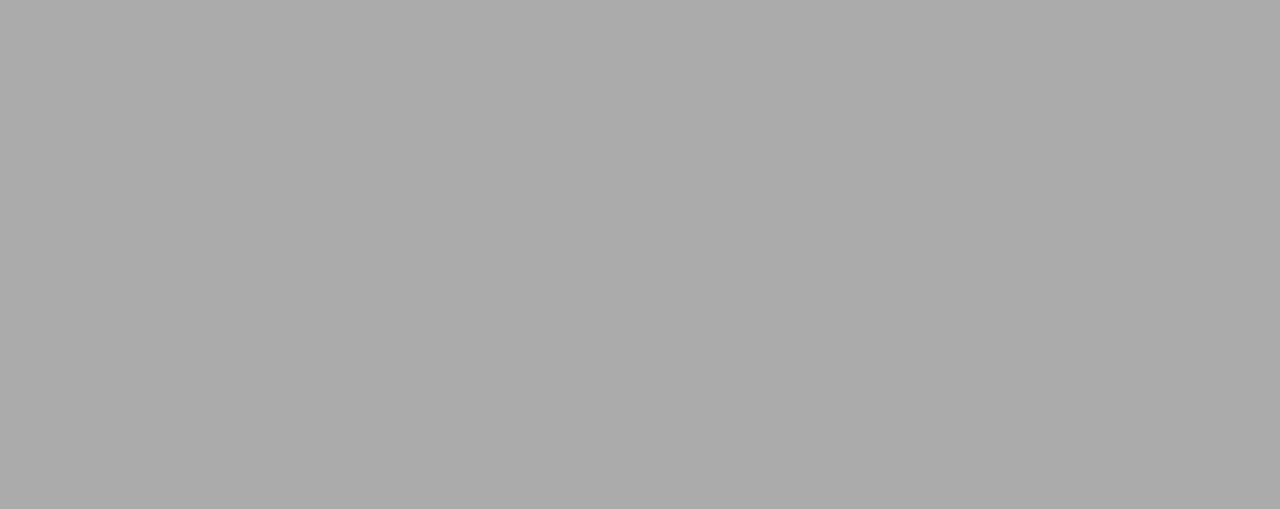
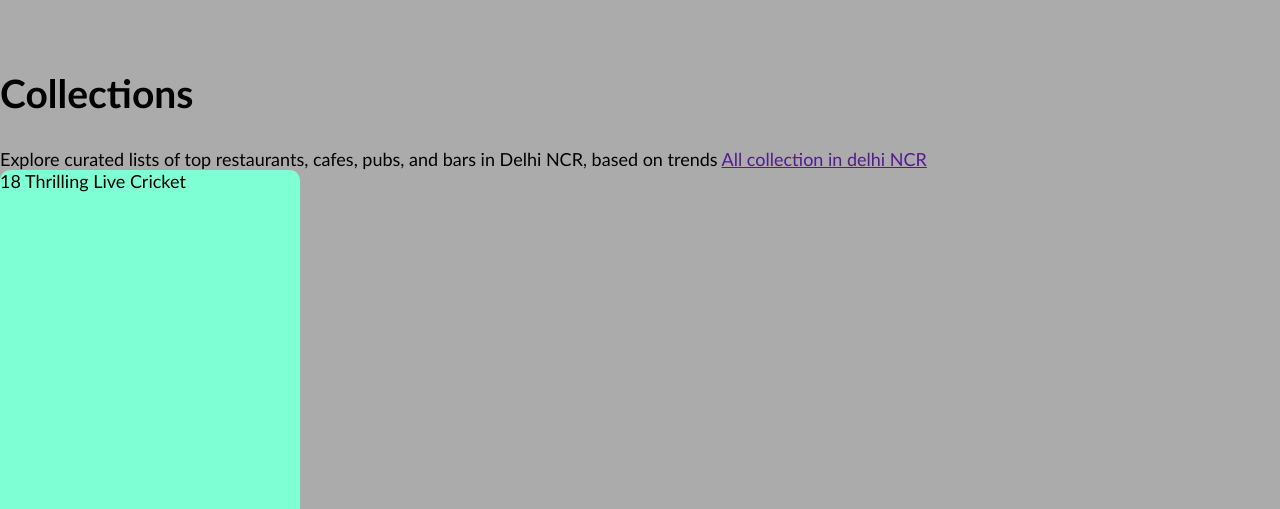
Before and after one commit to preetipanwar/upskill, a React (Vite) app in the folder react/: page / in a window 1280 px wide. Shown: the part 775-1284 px from the top of the page. Before the commit the page ends 813 px from the top, so only its background shows below. Built offline with nearby package versions, Linux system fonts and the light colour scheme.

Commit message:
Collections component

```diff
--- /dev/null
+++ b/react/src/components/zomato/Collectioncard.jsx
@@ -0,0 +1,7 @@
+export default function Collectioncard() {
+  return (
+    <div>
+      <p>18 Thrilling Live Cricket</p>
+    </div>
+  );
+}
--- /dev/null
+++ b/react/src/components/zomato/Collections.jsx
@@ -0,0 +1,18 @@
+import Collectioncard from './Collectioncard';
+
+export default function Collections() {
+  return (
+    <div>
+      <div>
+        <h2>Collections</h2>
+        <p>
+          Explore curated lists of top restaurants, cafes, pubs, and bars in
+          Delhi NCR, based on trends <a href=""> All collection in delhi NCR</a>
+        </p>
+      </div>
+      <div className="collection">
+        <Collectioncard />
+      </div>
+    </div>
+  );
+}
--- a/react/src/components/zomato/Zomato.jsx
+++ b/react/src/components/zomato/Zomato.jsx
@@ -1,4 +1,5 @@
 import Card from './Card';
+import Collections from './Collections';
 import Main from './Main';
 import './zomato.css';
 
@@ -35,6 +36,7 @@ export default function Zomato() {
           );
         })}
       </div>
+      <Collections />
     </>
   );
 }
--- a/react/src/components/zomato/zomato.css
+++ b/react/src/components/zomato/zomato.css
@@ -105,3 +105,10 @@ p {
 .logo {
   height: 60px;
 }
+
+.collection {
+  background-color: aquamarine;
+  width: 300px;
+  height: 350px;
+  border-radius: 10px;
+}
```
